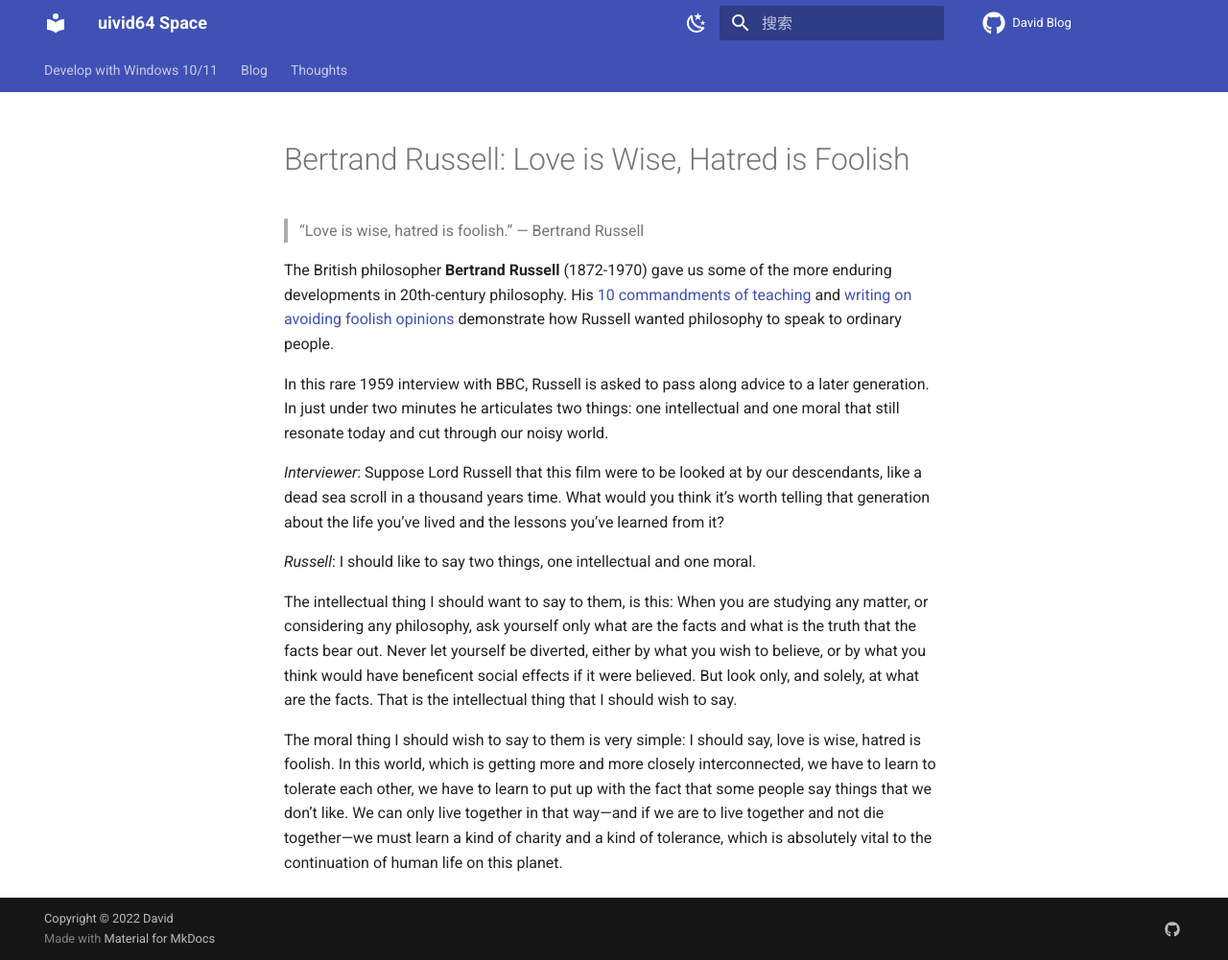
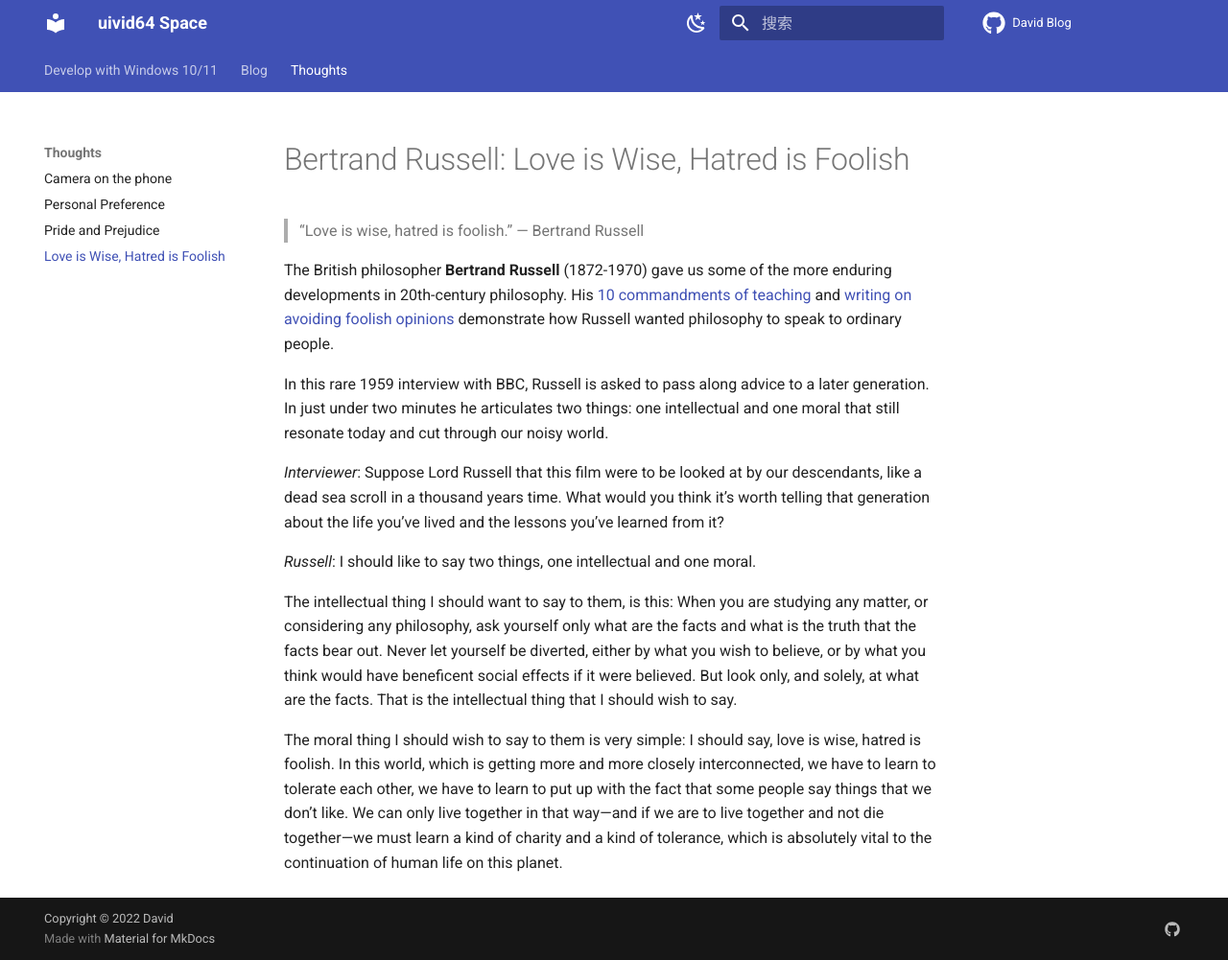
Before and after one commit to uivid64/uivid64.github.io, an MkDocs documentation site: the page built from docs/Thoughts/Love is Wise, Hatred is Foolish.md, in a window 1280 px wide and 1001 px high. Shown: the whole window at 96% size. Built offline with MkDocs 1.6.1 and Material for MkDocs 9.7.7, drawn with Linux system fonts in a browser that asks for light colours; comment, search, counter and statistics services are not loaded.

Commit message:
Update mkdocs.yml

```diff
--- a/mkdocs.yml
+++ b/mkdocs.yml
@@ -66,6 +66,7 @@ nav:
       - Camera on the phone: Thoughts/Camera on the phone.md
       - Personal Preference: Thoughts/Personal Preference.md
       - Pride and Prejudice: Thoughts/Pride and Prejudice.md
+      - Love is Wise, Hatred is Foolish: Thoughts/Love is Wise, Hatred is Foolish.md
 
 
 
```
